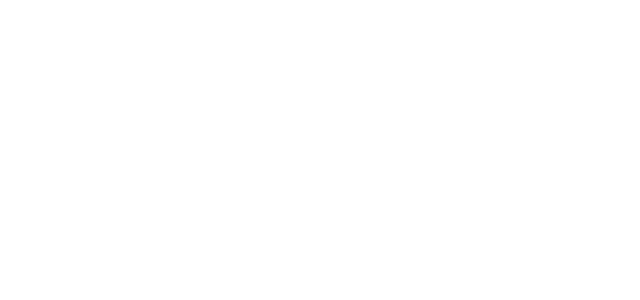
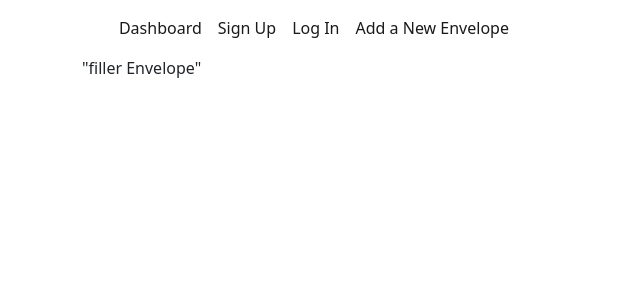
Before and after one commit to gerrissgailey/envelopes, a React (Create React App) app in the folder client/: page /dashboard in a window 1280 px wide. Shown: the top 300 px of the page, without its empty margins (0-640 px from the left). Built offline with nearby package versions, Linux system fonts and the light colour scheme.

Commit message:
added pages and navbar

```diff
--- a/client/src/App.js
+++ b/client/src/App.js
@@ -2,9 +2,11 @@ import React from "react";
 import { BrowserRouter as Router, Route } from "react-router-dom";
 import Login from "./pages/Login";
 import Signup from "./pages/Signup";
-import Members from "./pages/Members";
+import Dashboard from "./pages/Dashboard";
 import Wrapper from "./components/Wrapper";
 import { RecoilRoot } from "recoil";
+import Navbar from "./components/Navbar/Navbar";
+import NewEnvelope from "./pages/NewEnvelope"
 // import logo from './logo.svg';
 // import './App.css';
 
@@ -13,11 +15,13 @@ function App() {
     <RecoilRoot>
       <Router>
         <div>
+          <Navbar />
           <Wrapper>
             <Route exact path="/" component={Login} />
             <Route exact path="/login" component={Login} />
             <Route exact path="/signup" component={Signup} />
-            <Route exact path="/members" component={Members} />
+            <Route exact path="/dashboard" component={Dashboard} />
+            <Route exact path="/dashboard/new-envelope" component={NewEnvelope} />
           </Wrapper>
         </div>
       </Router>
--- /dev/null
+++ b/client/src/components/Envelope/Envelope.js
@@ -0,0 +1,13 @@
+import React from "react"
+
+
+function Envelope() {
+
+    return (
+        <div>
+            "filler Envelope"
+        </div>
+    )
+}
+
+export default Envelope
--- /dev/null
+++ b/client/src/components/Navbar/Navbar.js
@@ -0,0 +1,90 @@
+import React from "react";
+import { Link } from "react-router-dom";
+
+
+function Navbar() {
+  return (
+    <nav className="navbar navbar-expand-lg navbar-light">
+      <span class="badge badge-dark">
+        <h5>
+        Envelopes
+        </h5>
+      </span>
+      <div>
+        <ul className="navbar-nav">
+          <li className="nav-item">
+            <Link to="/dashboard" className= "nav-link active">
+              Dashboard
+            </Link>
+          </li>
+          <li className="nav-item">
+            <Link to="/signup" className= "nav-link active">
+              Sign Up
+            </Link>
+          </li>
+          <li className="nav-item">
+            <Link to="/login" className= "nav-link active">
+              Log In
+            </Link>
+          </li>
+          <li className="nav-item">
+            <Link to="/dashboard/new-envelope" className= "nav-link active">
+              Add a New Envelope
+            </Link>
+          </li>
+        </ul>
+      </div>
+    </nav>
+  );
+}
+
+export default Navbar;
+
+
+
+
+
+
+
+
+
+
+
+
+
+
+// import React from 'react'
+// function NavTabs(props) {
+    // return (
+      // <ul className="nav nav-tabs">
+      //   <li className="nav-item">
+      //     <a
+      //       href="#signup"
+      //       onClick={() => props.handlePageChange("signup")}
+      //       className={props.currentPage === "signup" ? "nav-link active" : "nav-link"}
+      //     >
+      //       Signup
+      //     </a>
+      //   </li>
+      //   <li className="nav-item">
+      //     <a
+      //       href="#login"
+      //       onClick={() => props.handlePageChange("login")}
+      //       className={props.currentPage === "login" ? "nav-link active" : "nav-link"}
+      //     >
+      //       Login
+      //     </a>
+      //   </li>
+      //   <li className="nav-item">
+      //     <a
+      //       href="#dashboard"
+      //       onClick={() => props.handlePageChange("dashboard")}
+      //       className={props.currentPage === "dashboard" ? "nav-link active" : "nav-link"}
+      //     >
+      //       Dashboard
+      //     </a>
+      //   </li>
+      // </ul>
+    // );
+  // }
+  // export default NavTabs
--- a/client/src/pages/Dashboard.js
+++ b/client/src/pages/Dashboard.js
@@ -1,7 +1,16 @@
 import React, { useState } from "react";
+import Envelope from "../components/Envelope/Envelope"
 import { Link } from "react-router-dom";
 import api from "../utils/API";
 
 function Dashboard() {
+    return (
+    <>
+        <div className="container">
+            <Envelope />
+        </div>
+    </>
+    )
+}
 
-}
+export default Dashboard
--- /dev/null
+++ b/client/src/pages/NewEnvelope.js
@@ -0,0 +1,18 @@
+import React from "react"
+
+function NewEnvelope() {
+    return (
+    <div>
+        new envelope page
+        {/* <form className="newEnvelope">
+            <div className="form-group">
+                <label htmlFor="exampleInputPassword1">New Envelope</label>
+                <input type="text" className="form-control" id="newEnvelope" placeholder="Envelope Name" onChange={e => setPassword(e.target.value)}/>
+            </div>
+            <button type="submit" className="btn btn-primary" onClick={handleFormSubmit}>Sign Up</button>
+        </form> */}
+    </div>
+    )
+}
+
+export default NewEnvelope
```
Also changed, not shown: client/src/components/Container/Container.js (added, +42 -0 lines).
